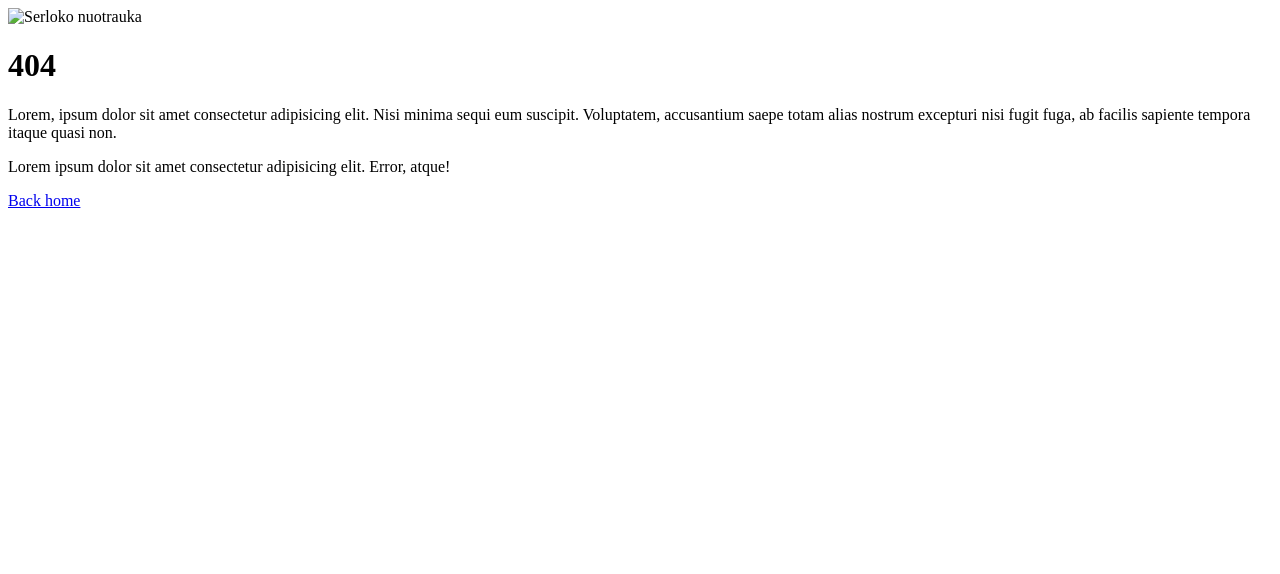
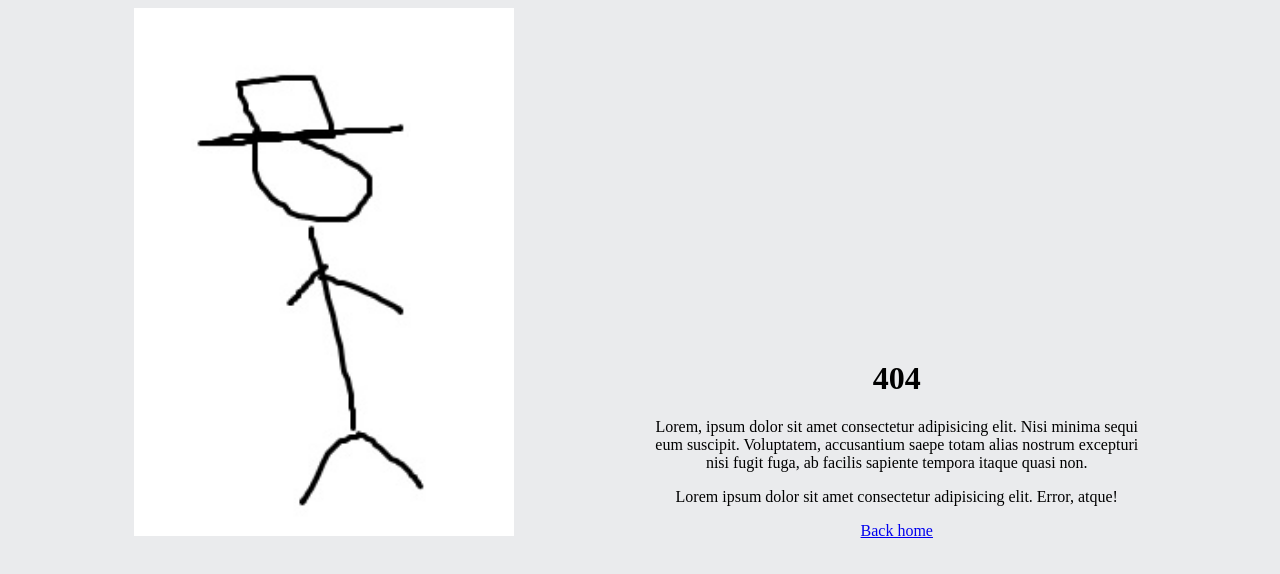
Before and after one commit to Roberta2020/2-serlokas, a plain HTML site: page index.html in a window 1280 px wide. Drawn offline with Linux system fonts and the light colour scheme.

Commit message:
Serlokas photo

```diff
--- a/index.html
+++ b/index.html
@@ -1,20 +1,27 @@
 <!DOCTYPE html>
 <html lang="en">
+
 <head>
     <meta charset="UTF-8">
     <meta name="viewport" content="width=device-width, initial-scale=1.0">
     <title>Serlokas</title>
 </head>
-<body>
-    <div style="">
-        <img style="" src="#" alt="Serloko nuotrauka">
+
+<body style="background-color: #EAEBED;">
+    <div style=" display: inline-block;
+                width: 30%;
+                margin-left:10%">
+        <img style="width:100%;" src="serlokas.jpg" alt="Serloko nuotrauka">
     </div>
-    <div style="">
-        <h1 style="">404</h1>
-        <p style=""> Lorem, ipsum dolor sit amet consectetur adipisicing elit. Nisi minima sequi eum suscipit. Voluptatem, accusantium saepe totam alias nostrum excepturi nisi fugit fuga, ab facilis sapiente tempora itaque quasi non.</p>
+    <div style=" display: inline-block;
+                width: 40%;
+                margin-left:10%;
+                text-align: center;">
+        <h1 style="text-align: center;">404</h1>
+        <p style="text-align: center;"> Lorem, ipsum dolor sit amet consectetur adipisicing elit. Nisi minima sequi eum suscipit. Voluptatem, accusantium saepe totam alias nostrum excepturi nisi fugit fuga, ab facilis sapiente tempora itaque quasi non.</p>
 
-        <p style=""> Lorem ipsum dolor sit amet consectetur adipisicing elit. Error, atque!</p>
-        <a href="#">Back home</a>
+        <p style="text-align: center;"> Lorem ipsum dolor sit amet consectetur adipisicing elit. Error, atque!</p>
+        <a style="text-align: center;" href="#">Back home</a>
     </div>
 </body>
 </html>
```
Also changed, not shown: Serlokas.jpg (added).
